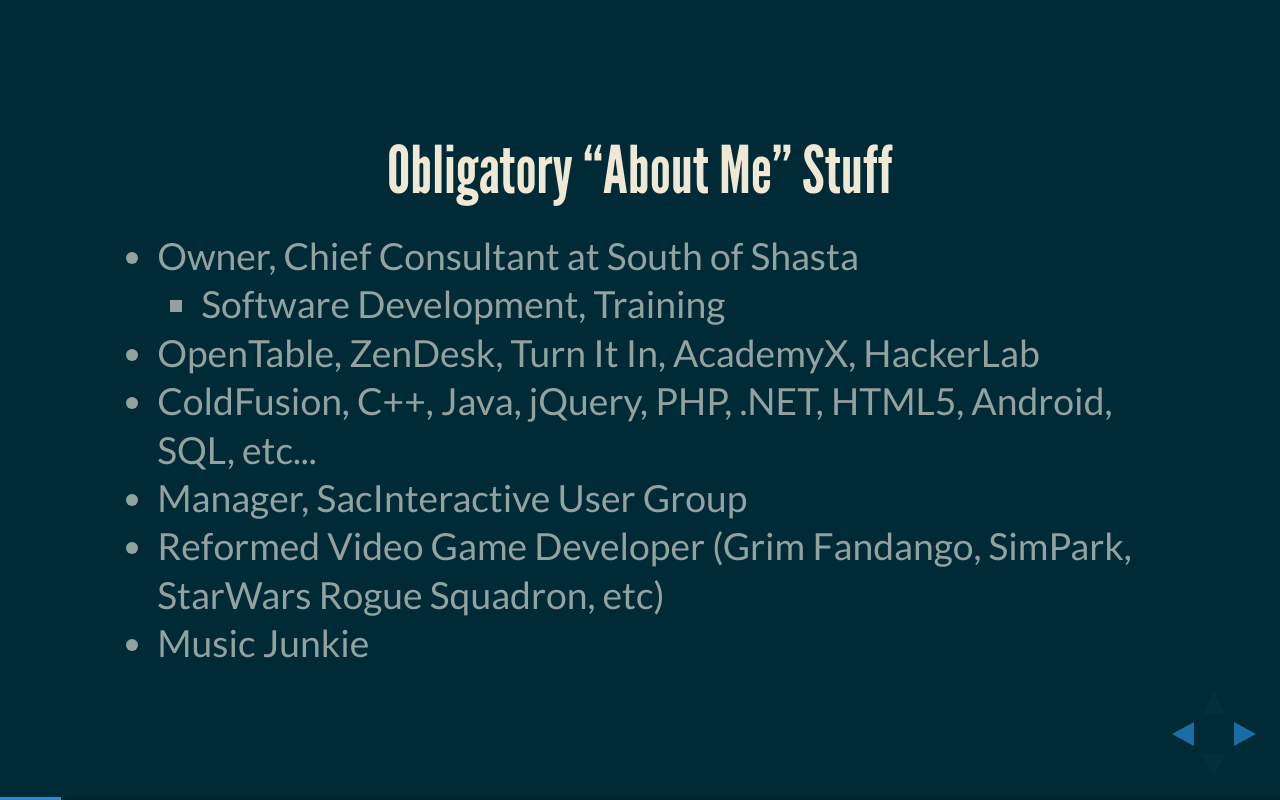
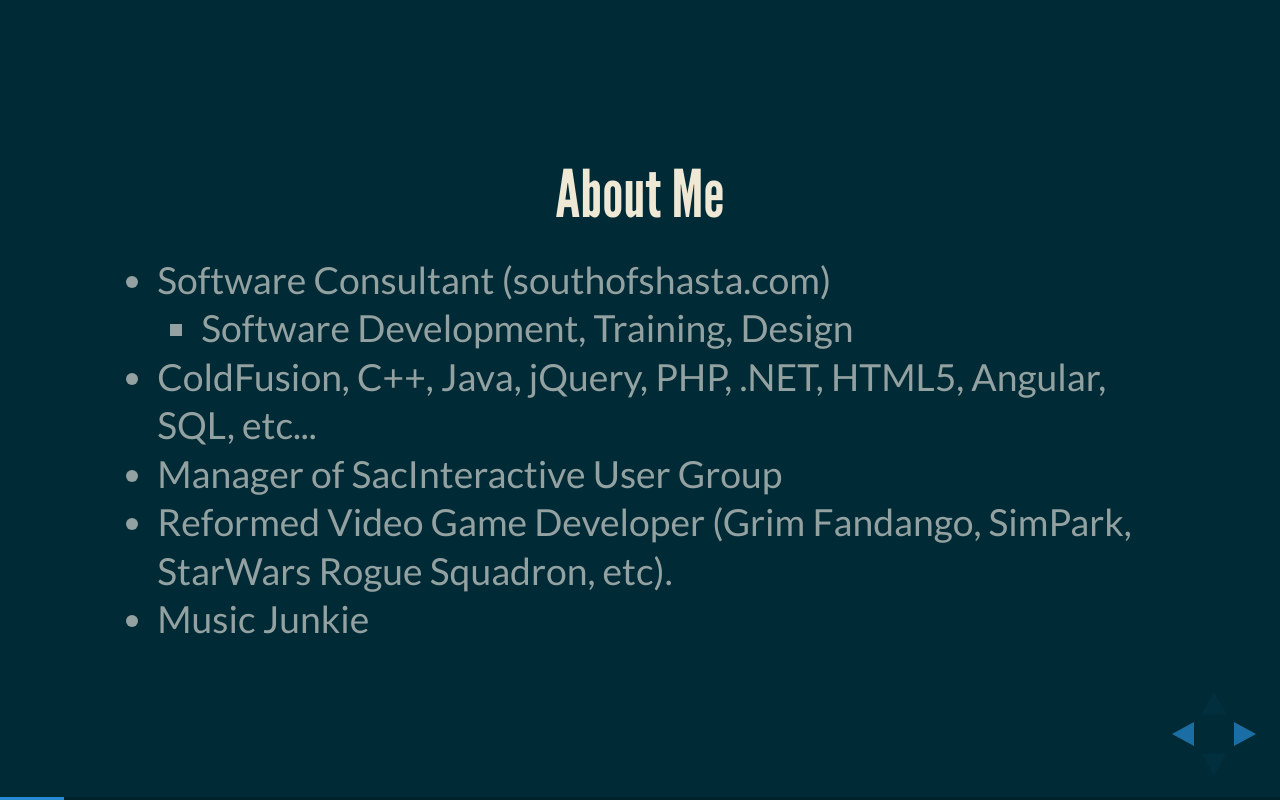
Before and after one commit to nolanerck/testbox-for-non-coldbox-cfml, a plain HTML site: page SlideDeck/index.html in a window 1280 px wide. Both pictures are taken after a click on the button 1251 px from the left and 734 px from the top of the page. Drawn offline with Linux system fonts and the light colour scheme.

Commit message:
Updates to the "about" slides.

```diff
--- a/SlideDeck/index.html
+++ b/SlideDeck/index.html
@@ -1,10 +1,9 @@
 <!doctype html>
 <html lang="en">
-
 	<head>
 		<meta charset="utf-8">
 
-		<title>TestBox for Non-ColdBox CFML</title>
+		<title>Testing My Non-ColdBox Site With TestBox</title>
 
 		<link rel="stylesheet" href="../Reveal.js/css/reveal.css">
 		<link rel="stylesheet" href="../Reveal.js/css/theme/moon.css" id="theme">
@@ -39,35 +38,33 @@
 			<div class="slides">
 
 				<section>
-					<h2>TestBox For Non-ColdBox CFML</h2>
+					<h2>Testing My Non-ColdBox Site With TestBox</h2>
 					<p>Nolan Erck</p>
 					<p>South of Shasta Consulting</p>
 				</section>
 
 				<section>
-					<h2>Obligatory “About Me” Stuff</h2>
+					<h2>About Me</h2>
 					<ul>
-						<li>Owner, Chief Consultant at South of Shasta
+						<li>Software Consultant (southofshasta.com)
 							<ul>
-								<li>Software Development, Training</li>
+								<li>Software Development, Training, Design</li>
 							</ul>
 						</li>
-						<li>OpenTable, ZenDesk, Turn It In, AcademyX, HackerLab</li>
-						<li>ColdFusion, C++, Java, jQuery, PHP, .NET, HTML5, Android, SQL, etc...</li>
-						<li>Manager, SacInteractive User Group</li>
-						<li>Reformed Video Game Developer (Grim Fandango, SimPark, StarWars Rogue Squadron, etc)</li>
+
+						<li>ColdFusion, C++, Java, jQuery, PHP, .NET, HTML5, Angular, SQL, etc...</li>
+						<li>Manager of SacInteractive User Group</li>
+						<li>Reformed Video Game Developer (Grim Fandango, SimPark, StarWars Rogue Squadron, etc).</li>
 						<li>Music Junkie</li>
 					</ul>
 				</section>
 
-				<section data-background-image="./images/cd_shelf.png">
-				</section>
-
-				<section data-background-image="./images/vinyl_shelf.png">
+				<section data-background-image="./images/record-collection.jpg" data-background-size="contain">
 				</section>
 
 				<section data-background-image="./images/charlie_brown.png" data-background-size="contain">
 				</section>
+
 
 				<section>
 					<h2>Slide deck and code samples are here:</h2>
```
